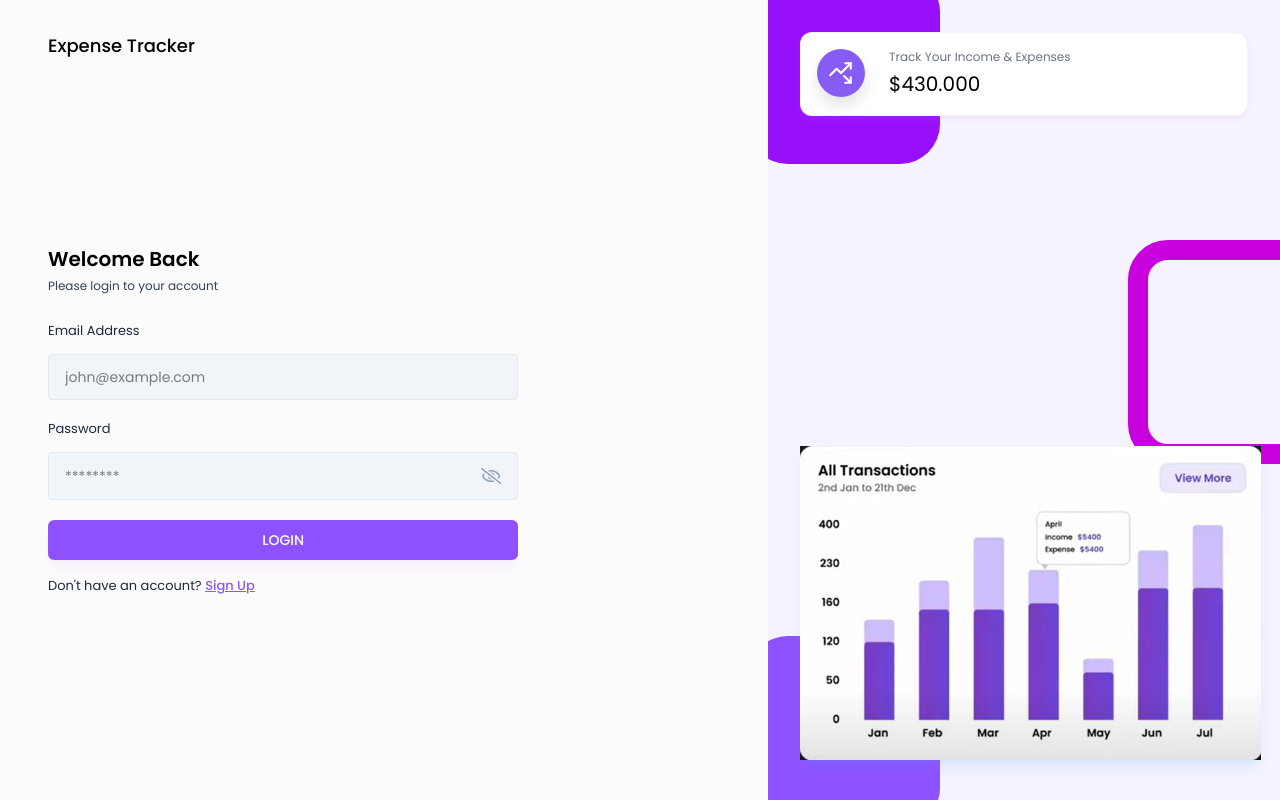
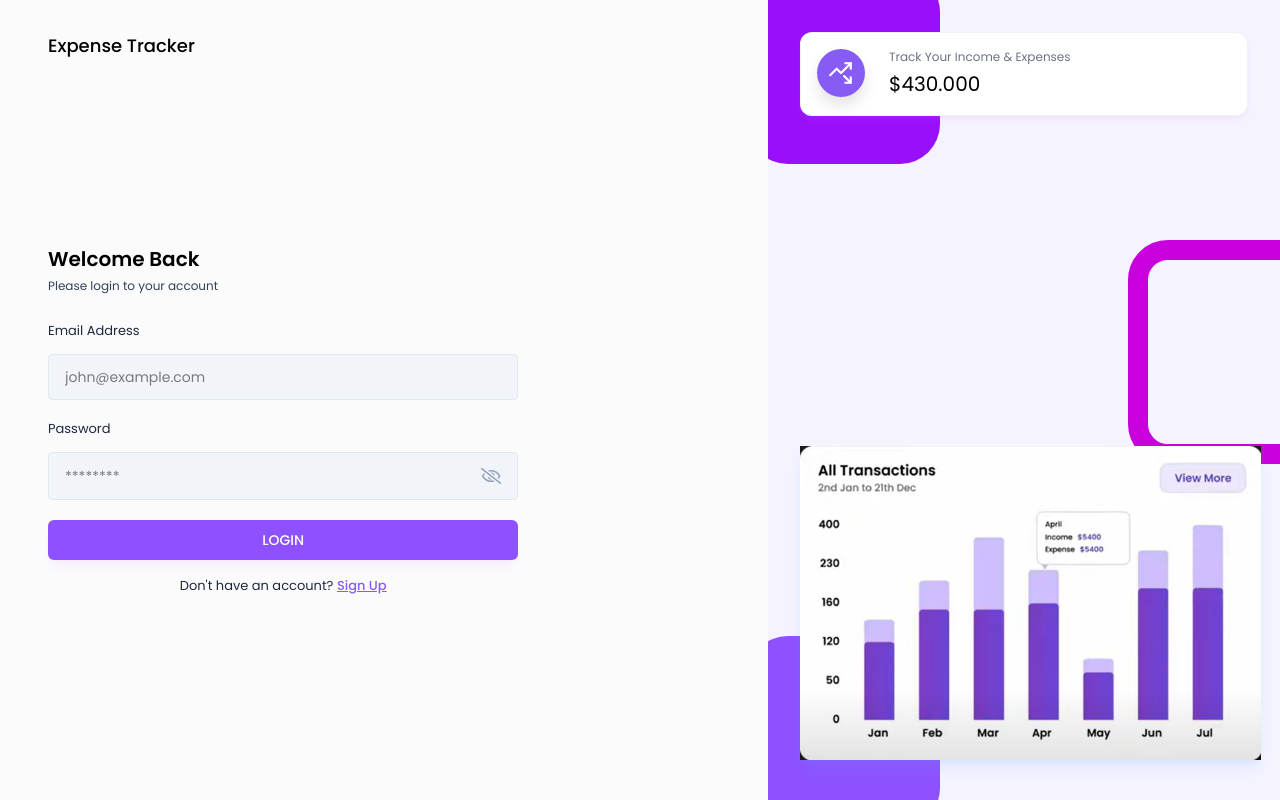
Before and after one commit to dang-chien/MERN-Fullstack-Expense-Tracker, a React (Vite) app in the folder FrontEnd/: page /login in a window 1280 px wide. Built offline with nearby package versions, Linux system fonts and the light colour scheme; a web font is replaced by a local one.

Commit message:
[frontend][pages][login] Update text center for navigation to signup page

```diff
--- a/FrontEnd/src/pages/Auth/Login.jsx
+++ b/FrontEnd/src/pages/Auth/Login.jsx
@@ -31,7 +31,6 @@ const LoginPage = () => {
 
         setError("");
 
-        // Login API call
         try {
             const response = await axiosInstance.post(API_PATHS.AUTH.LOGIN, {
                 email,
@@ -83,7 +82,7 @@ const LoginPage = () => {
                         LOGIN
                     </button>
 
-                    <p className="text-[13px] text-slate-800 mt-3">
+                    <p className="text-[13px] text-slate-800 mt-3 text-center">
                         Don't have an account? {""}
                         <Link className="text-primary font-medium underline" to='/signup'>
                             Sign Up
```
